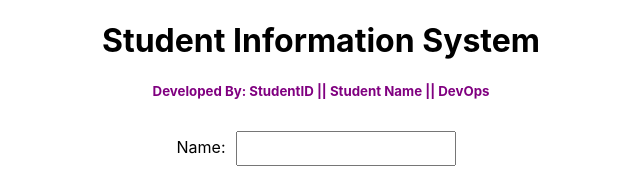
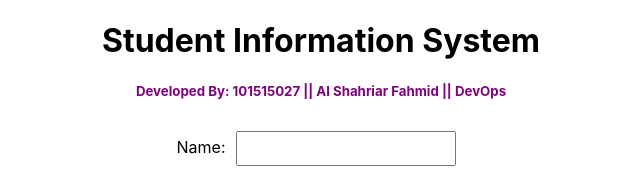
Before and after one commit to fahmid2003/COMP3104, a React (Create React App) app: page / in a window 1280 px wide. Shown: the top 173 px of the page, without its empty margins (319-959 px from the left). Built offline with nearby package versions, Linux system fonts and the light colour scheme.

Commit message:
react app build

```diff
--- a/package.json
+++ b/package.json
@@ -21,7 +21,7 @@
   "bugs": {
     "url": "https://github.com/fahmid2003/COMP3104/issues"
   },
-  "homepage": "https://github.com/fahmid2003/COMP3104#readme",
+  "homepage": "https://fahmid2003/github.com/COMP3104",
 
     "dependencies": {
     "@testing-library/jest-dom": "^5.17.0",
--- a/src/App.js
+++ b/src/App.js
@@ -13,7 +13,7 @@ const App = () => {
   return (
     <div className="App">
       <h1>Student Information System</h1>
-      <h5>Developed By: StudentID || Student Name || DevOps</h5>
+      <h5>Developed By: 101515027 || Al Shahriar Fahmid || DevOps</h5>
       <StudentForm addStudent={addStudent} />
       <StudentList students={students} />
     </div>
```
Also changed, not shown: 14 other files (tests, documents, lock files or other folders).
